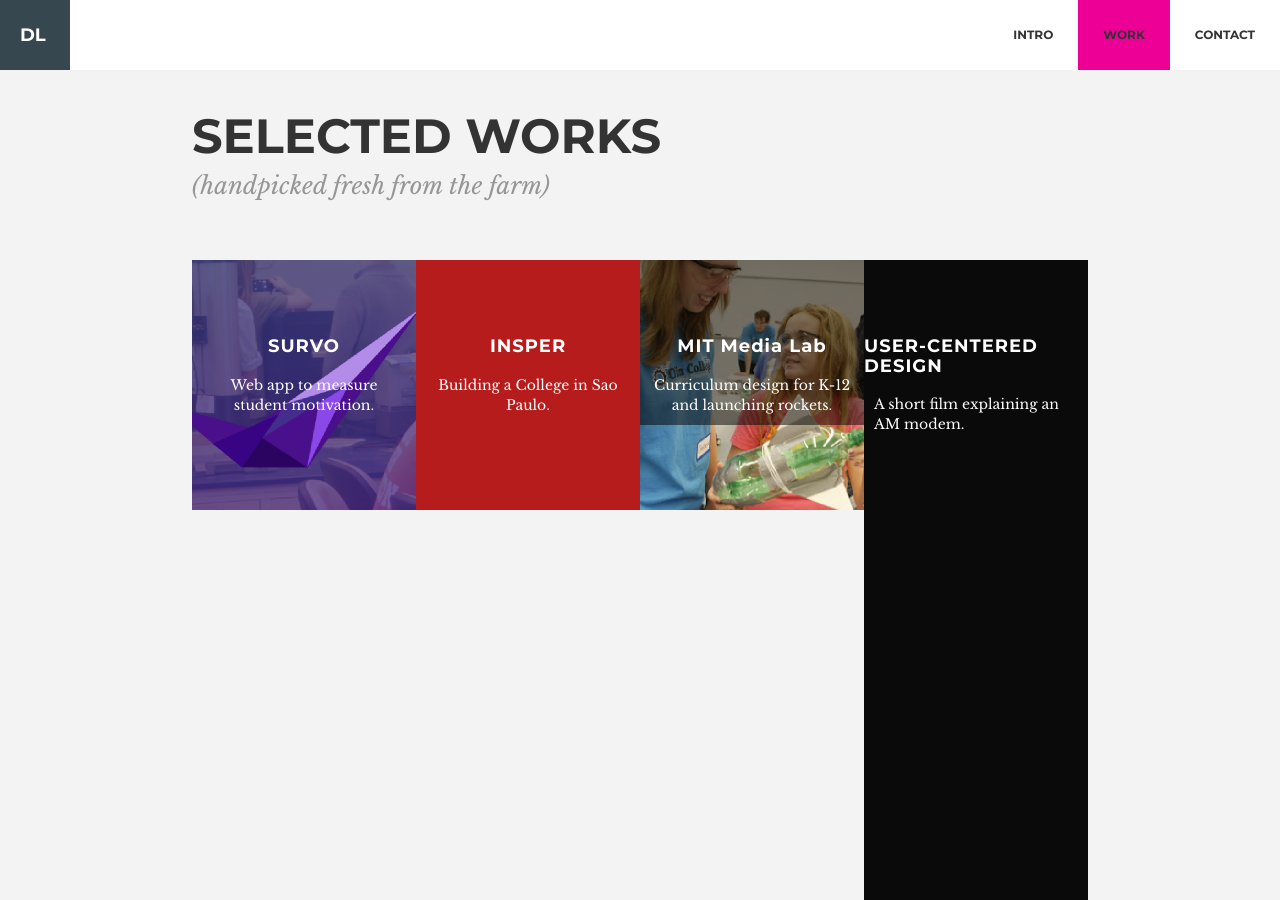
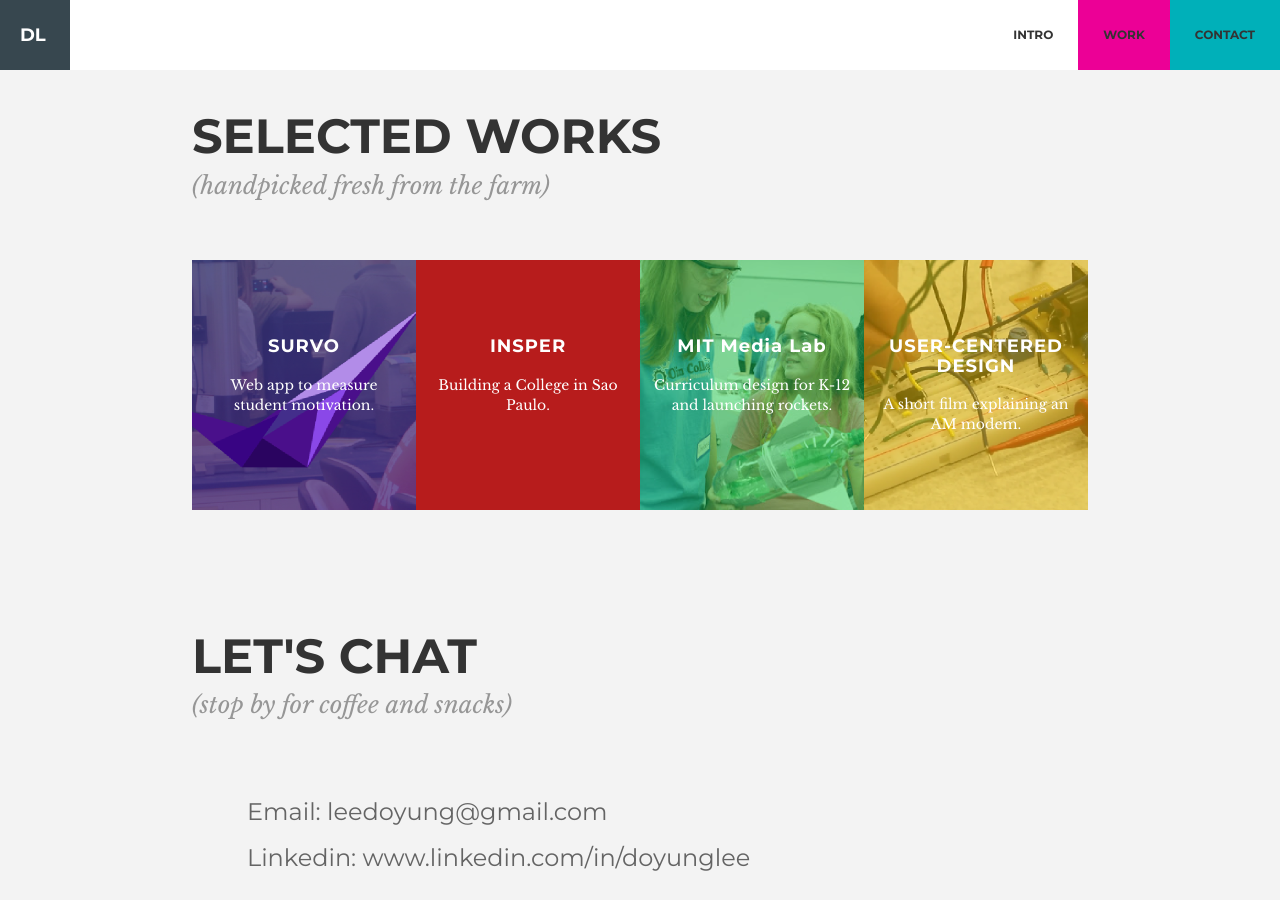
Before and after one commit to doyunglee/doyunglee.github.io, a Jekyll site: the page index.html, which Jekyll copies as it is, in a window 1280 px wide and 900 px high, scrolled down 1478 px. Built offline with Jekyll 4.4.1, drawn with Linux system fonts in a browser that asks for light colours; nearby versions of some CDN libraries.

Commit message:
fixed squares

```diff
--- a/css/main.css
+++ b/css/main.css
@@ -211,22 +211,13 @@
 #insper {
    background-color: rgba(183, 28, 28, 1);
    text-align: center;   }
-#mimo {
-   background-image: url("images/mimobaby_square_small.png");
-   background-position:center;
-   background-repeat: no-repeat;
-   text-align: center;
-   display: flex;}
-#extrahour {
-   background-color: rgba(0, 145, 235, 1);
-   text-align: center;   }
 #medialab {
    background-image: url("images/edisco_square_small.png");
    background-position:center;
    background-repeat: no-repeat;
    text-align: center;
    display: flex;}
-#sigsys {
+#uocd {
    background-image: url("images/sigsys_square_small.png");
    background-position:center;
    background-repeat: no-repeat;
@@ -242,16 +233,7 @@
    display: inline-block;
 }
 
-#mimo .layer {
-   background-color: rgba(0, 191, 165, 0.45);
-   transition: background 0.15s linear;
-   width: 100%;
-   height: auto;
-   text-align: center;
-   display: inline-block;
-}
-
-#sigsys .layer {
+#uocd .layer {
    background-color: rgba(255, 214, 0, 0.45);
    transition: background 0.15s linear;
    width: 100%;
@@ -260,7 +242,7 @@
    display: inline-block;
 }
 
-#eDisco .layer {
+#medialab .layer {
    background-color: rgba(0, 200, 83, 0.45);
    transition: background 0.15s linear;
    width: 100%;
```
